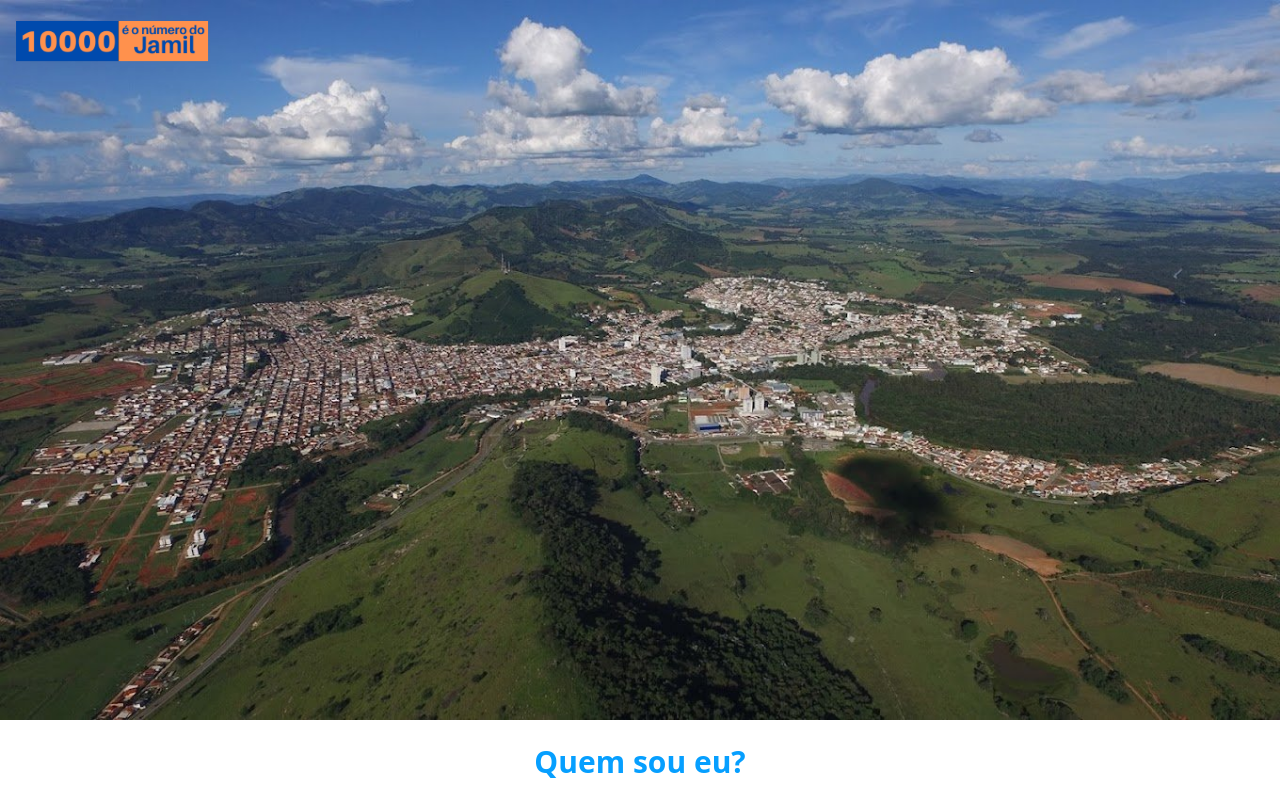
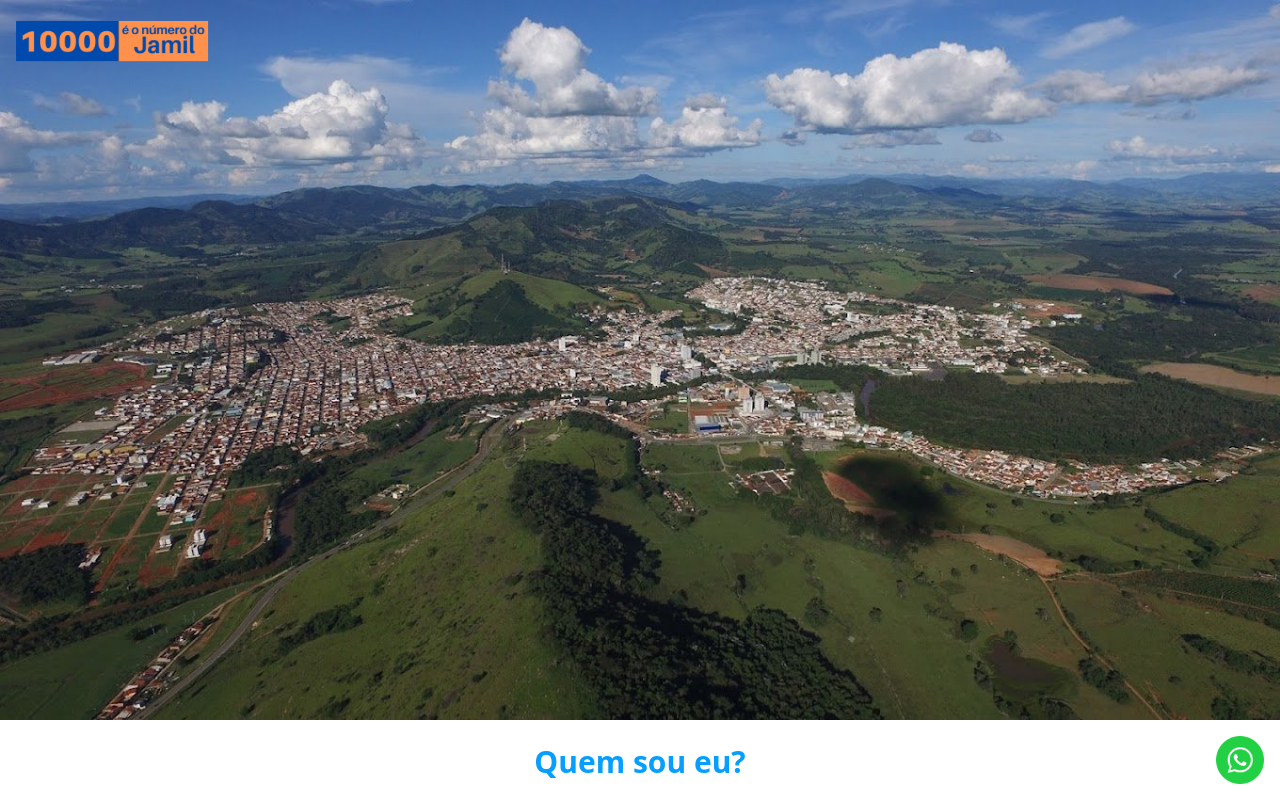
Before and after one commit to KCHAGAS94/Vereador_Jamil, a plain HTML site: page index.html in a window 1280 px wide. Shown: the top 800 px of the page. Drawn offline with nearby package versions, Linux system fonts and the light colour scheme.

Commit message:
add whatsapp

```diff
--- a/index.html
+++ b/index.html
@@ -43,6 +43,13 @@
       </head>
 
       <body class="min-h-screen max-w-full overflow-x-hidden">
+
+        <div class="fixed bottom-4 right-4">
+            <a href="https://w.app/10milenumerodojamil">
+                <img src="img/logo-whatsapp.png" alt="WhatsApp Logo" class="w-12 h-12">
+            </a>
+        </div>
+
         <!-- Cabeçalho fixo -->
         <header class="fixed top-0 left-0 w-full text-white">
             <div class="container mx-auto flex items-center justify-between p-3">
@@ -353,7 +360,7 @@
       <br>
         &copy; <a class="text-primary" href="#"></a>Designed by
       </p>
-      <a class="text-white" href="">WEBTECH <br> UAI CRIATIVO </a>
+      <a class="text-white" href="">UAI CRIATIVO </a>
 
     </div>
   </div>
```
Also changed, not shown: img/logo-whatsapp.png (added).
